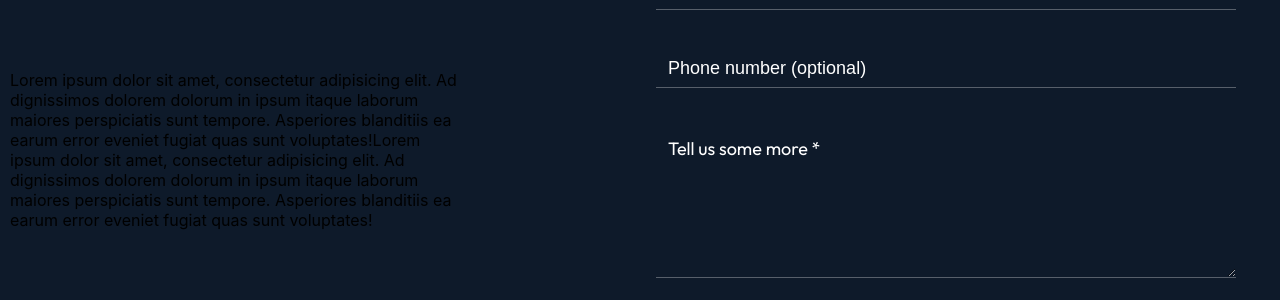
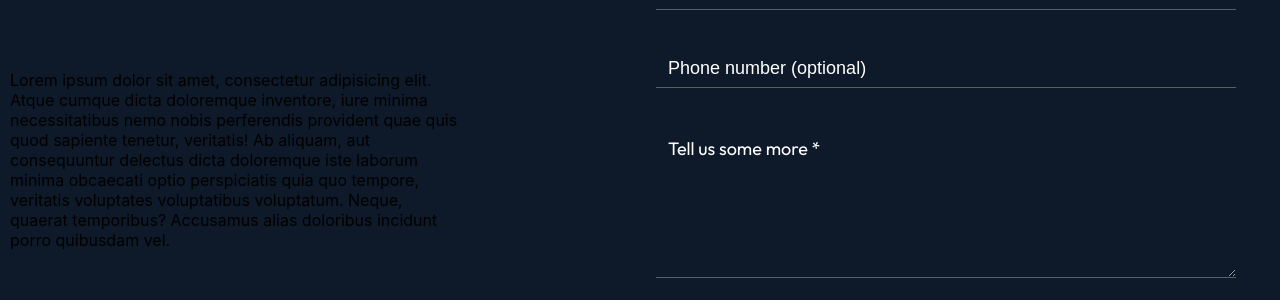
Before and after one commit to Gisdev-Albania/gisdev-website, a Next.js app: page /contact-us in a window 1280 px wide. Shown: the part 316-616 px from the top of the page. Built offline with nearby package versions, Linux system fonts and the light colour scheme.

Commit message:
change info tag (#15)

```diff
--- a/pages/contact-us.tsx
+++ b/pages/contact-us.tsx
@@ -21,14 +21,9 @@ const ContactUs = () => {
               </div>
               <div className={styles.main__paragraph}>
                 <span>
-                  Lorem ipsum dolor sit amet, consectetur adipisicing elit. Ad
-                  dignissimos dolorem dolorum in ipsum itaque laborum maiores
-                  perspiciatis sunt tempore. Asperiores blanditiis ea earum
-                  error eveniet fugiat quas sunt voluptates!Lorem ipsum dolor
-                  sit amet, consectetur adipisicing elit. Ad dignissimos dolorem
-                  dolorum in ipsum itaque laborum maiores perspiciatis sunt
-                  tempore. Asperiores blanditiis ea earum error eveniet fugiat
-                  quas sunt voluptates!
+                  Lorem ipsum dolor sit amet, consectetur adipisicing elit. Atque cumque dicta doloremque inventore,
+                  iure minima necessitatibus nemo nobis perferendis provident quae quis quod sapiente tenetur, veritatis! Ab aliquam, aut consequuntur delectus dicta doloremque iste laborum minima obcaecati optio perspiciatis quia quo tempore, veritatis voluptates voluptatibus voluptatum.
+                  Neque, quaerat temporibus? Accusamus alias doloribus incidunt porro quibusdam vel.
                 </span>
               </div>
             </div>
```
